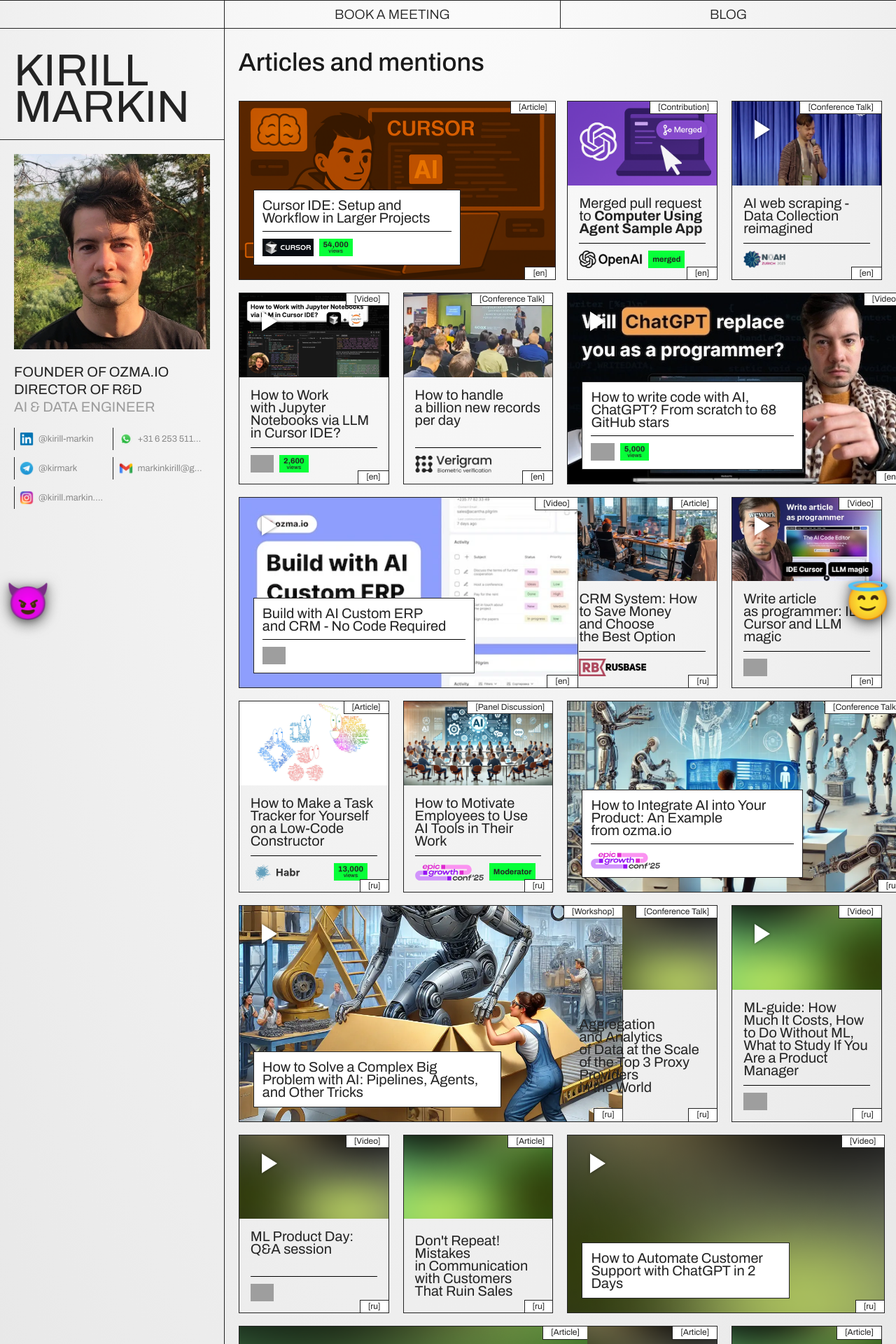
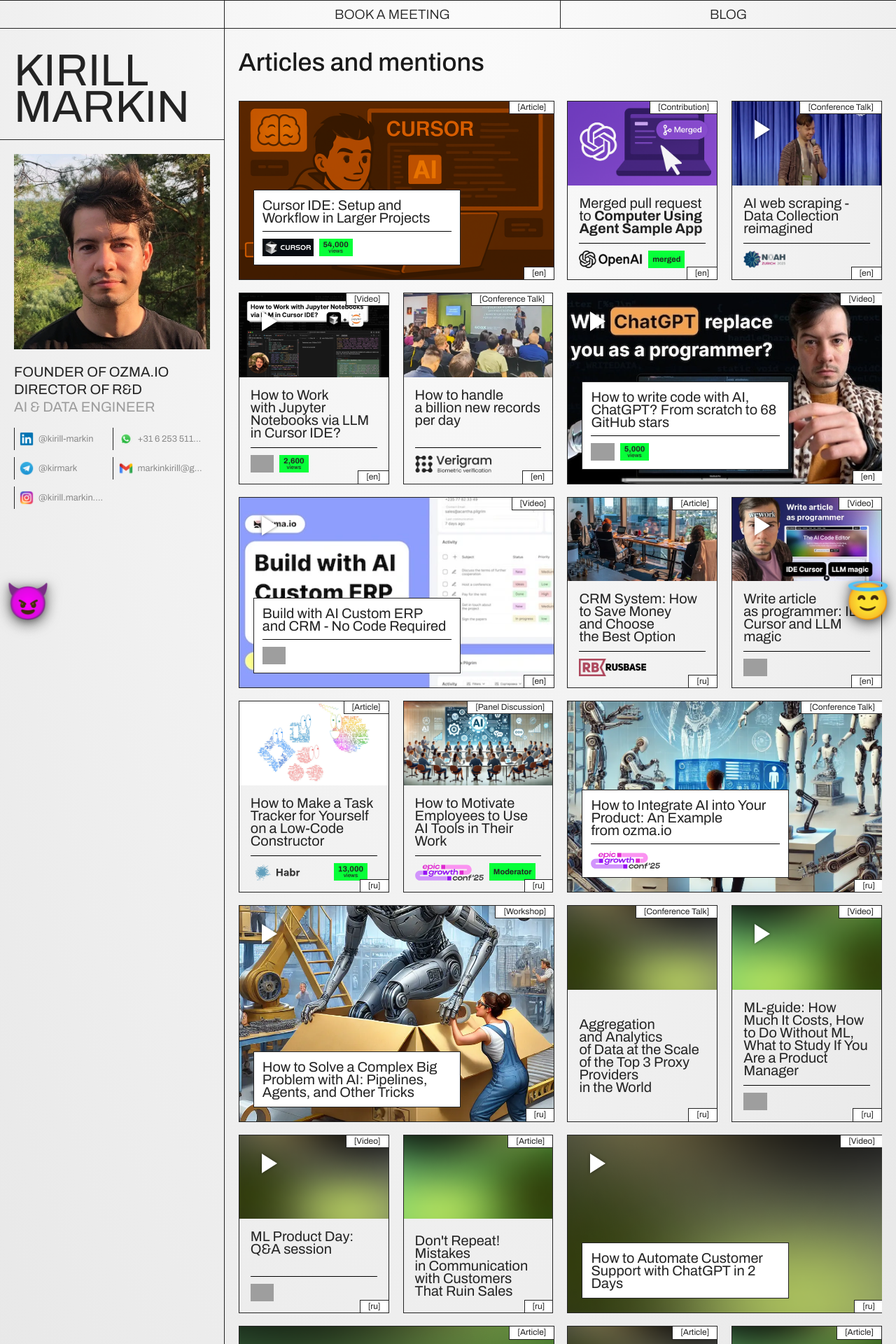
Before and after one commit to kirill-markin/muzzle, a Jekyll site: the page built from index.html, in a window 1280 px wide. Shown: the top 1920 px of the page at 70% size. Built offline with Jekyll 4.4.1, drawn with Linux system fonts in a browser that asks for light colours; grey boxes are pictures that could not be loaded.

Commit message:
fix: wide media mentions style

```diff
--- a/assets/css/media-mentions.scss
+++ b/assets/css/media-mentions.scss
@@ -7,6 +7,8 @@
     display: grid;
     grid-template-columns: repeat(4, 1fr);
     gap: 20px;
+    max-width: 100%;
+    overflow: hidden;
 
     @media screen and (max-width: 1200px) {
         grid-template-columns: repeat(3, 1fr);
@@ -32,12 +34,14 @@
     text-decoration: none;
     transition: none;
     height: 100%;
+    max-width: 100%;
 
     // Default card (non-wide)
     .thumbnail-container {
         position: relative;
         width: 100%;
         max-height: 50%;
+        overflow: hidden;
 
         @media screen and (max-width: 768px) {
             max-height: none;
@@ -68,9 +72,11 @@
 
     &.wide-with-thumbnail {
         aspect-ratio: 16 / 9;
+        max-width: 100%;
 
         .thumbnail-container {
             position: static;
+            max-width: 100%;
         }
 
         .thumbnail {
@@ -81,9 +87,7 @@
             height: 100%;
             object-fit: cover;
             z-index: 1;
-            /* Explicit dimensions for wide thumbnails */
-            width: 100%;
-            height: 100%;
+            max-width: 100%;
         }
 
         .content {
@@ -119,12 +123,15 @@
             height: auto;
             display: flex;
             flex-direction: column;
+            max-width: 100%;
 
             .thumbnail-container {
                 position: static;
                 order: 1;
                 aspect-ratio: 16 / 9;
                 height: auto;
+                max-width: 100%;
+                overflow: hidden;
             }
 
             .thumbnail {
@@ -132,9 +139,7 @@
                 width: 100%;
                 height: 100%;
                 object-fit: cover;
-                /* Explicit dimensions for mobile wide thumbnails */
-                width: 100%;
-                height: 100%;
+                max-width: 100%;
             }
 
             .content {
@@ -278,15 +283,14 @@
         overflow: hidden;
         aspect-ratio: 16 / 9;
         position: relative;
+        max-width: 100%;
     }
 
     .thumbnail {
         width: 100%;
         height: 100%;
         object-fit: cover;
-        /* Explicit dimensions for thumbnails (Google recommendation) */
-        width: 100%;
-        height: 100%;
+        max-width: 100%;
     }
 
     // Content container
```
